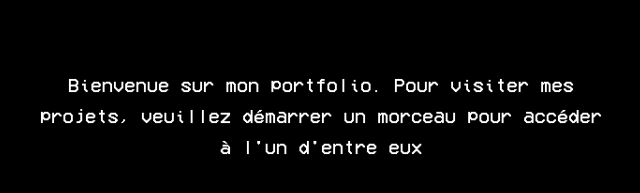
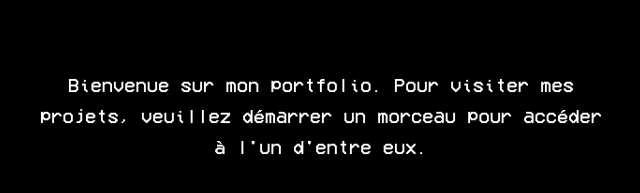
Before and after one commit to ZUHOWKS/444flox-portfolio, a Vue app in the folder 444flox-portfolio-front/: page / in a window 1280 px wide. Shown: the part 487-680 px from the top of the page, without its empty margins (319-959 px from the left). Built offline with nearby package versions, Linux system fonts and the light colour scheme.

Commit message:
Correction du paragraphe

```diff
--- a/444flox-portfolio-front/src/views/HomeView.vue
+++ b/444flox-portfolio-front/src/views/HomeView.vue
@@ -15,7 +15,7 @@
       </div>
     </div>
     <div class="desc">
-      <p>Bienvenue sur mon portfolio. Pour visiter mes projets, veuillez démarrer un morceau pour accéder à l'un d'entre eux</p>
+      <p>Bienvenue sur mon portfolio. Pour visiter mes projets, veuillez démarrer un morceau pour accéder à l'un d'entre eux.</p>
     </div>
   </main>
 </template>
```
